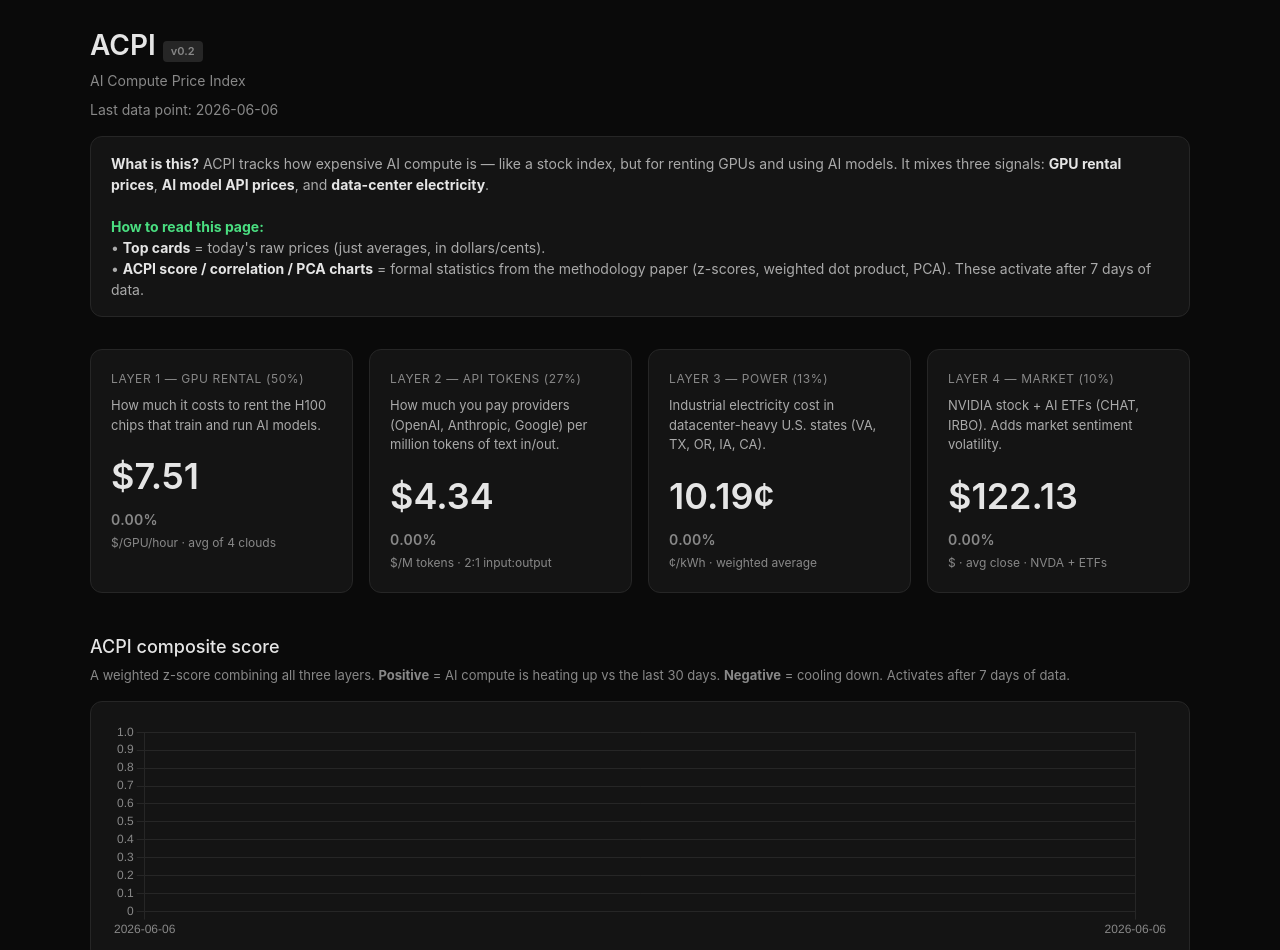
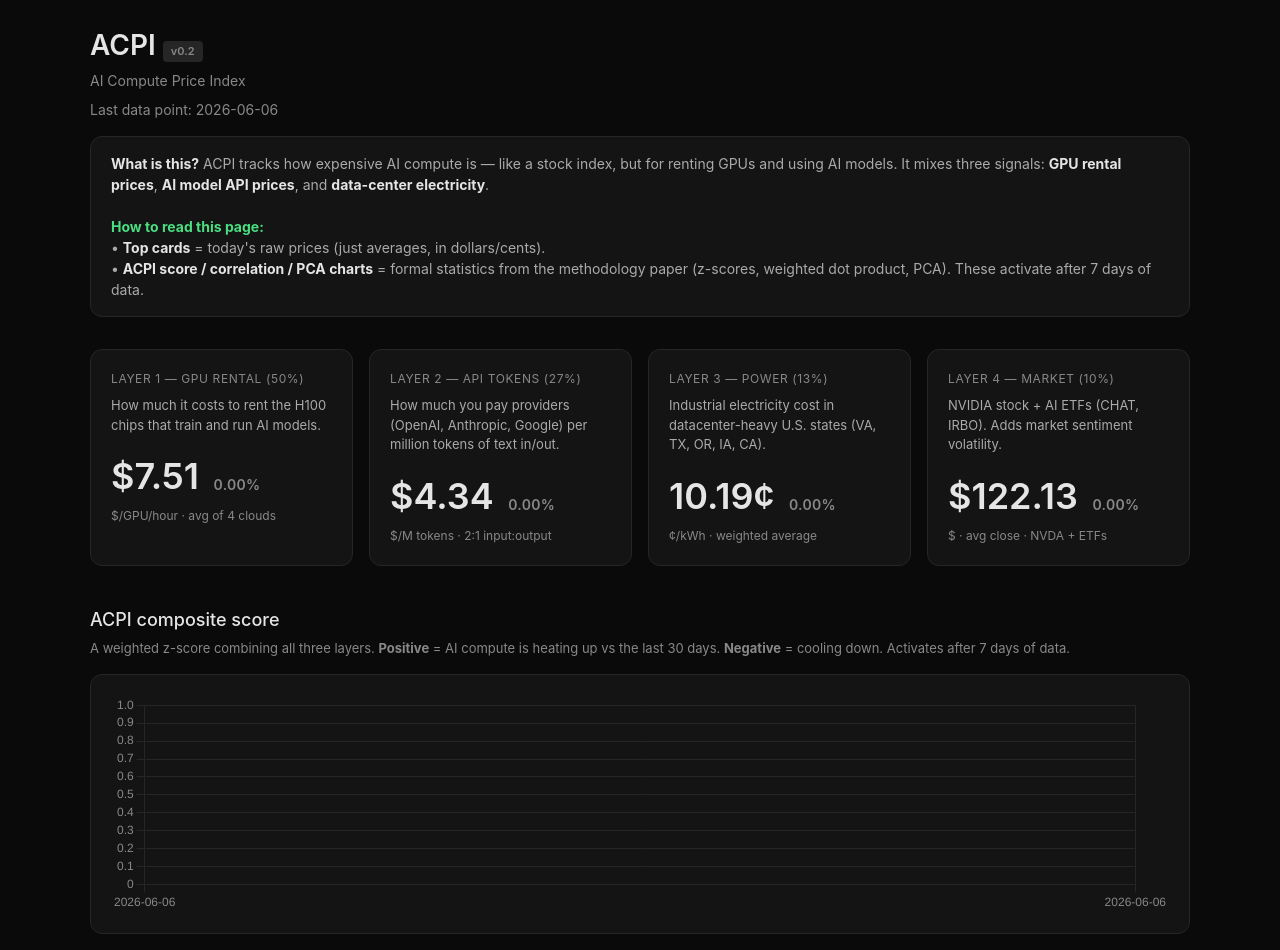
Before and after one commit to yiejun/acpi-index, a plain HTML site: page docs/index.html in a window 1280 px wide. Shown: the top 950 px of the page. Drawn offline with nearby package versions, Linux system fonts and the light colour scheme.

Commit message:
Inline percent change next to price

```diff
--- a/docs/index.html
+++ b/docs/index.html
@@ -26,10 +26,11 @@
   .card { background: var(--card); border: 1px solid var(--border); border-radius: 12px; padding: 20px; }
   .card-title { color: var(--muted); font-size: 12px; text-transform: uppercase; letter-spacing: 0.05em; margin-bottom: 8px; }
   .card-desc { color: var(--muted2); font-size: 13px; margin-bottom: 14px; }
-  .big { font-size: 36px; font-weight: 600; }
+  .big { font-size: 36px; font-weight: 600; display: inline-block; vertical-align: bottom; }
 
   .small { color: var(--muted); font-size: 12px; margin-top: 4px; }
-  .change { font-size: 14px; font-weight: 600; margin-top: 6px; letter-spacing: 0.02em; }
+  .change { font-size: 14px; font-weight: 600; margin-top: 0; margin-left: 10px; letter-spacing: 0.02em;
+            display: inline-block; vertical-align: bottom; padding-bottom: 8px; }
   .change.up   { color: var(--accent); }
   .change.down { color: var(--red); }
   .change.flat { color: var(--muted); }
```
